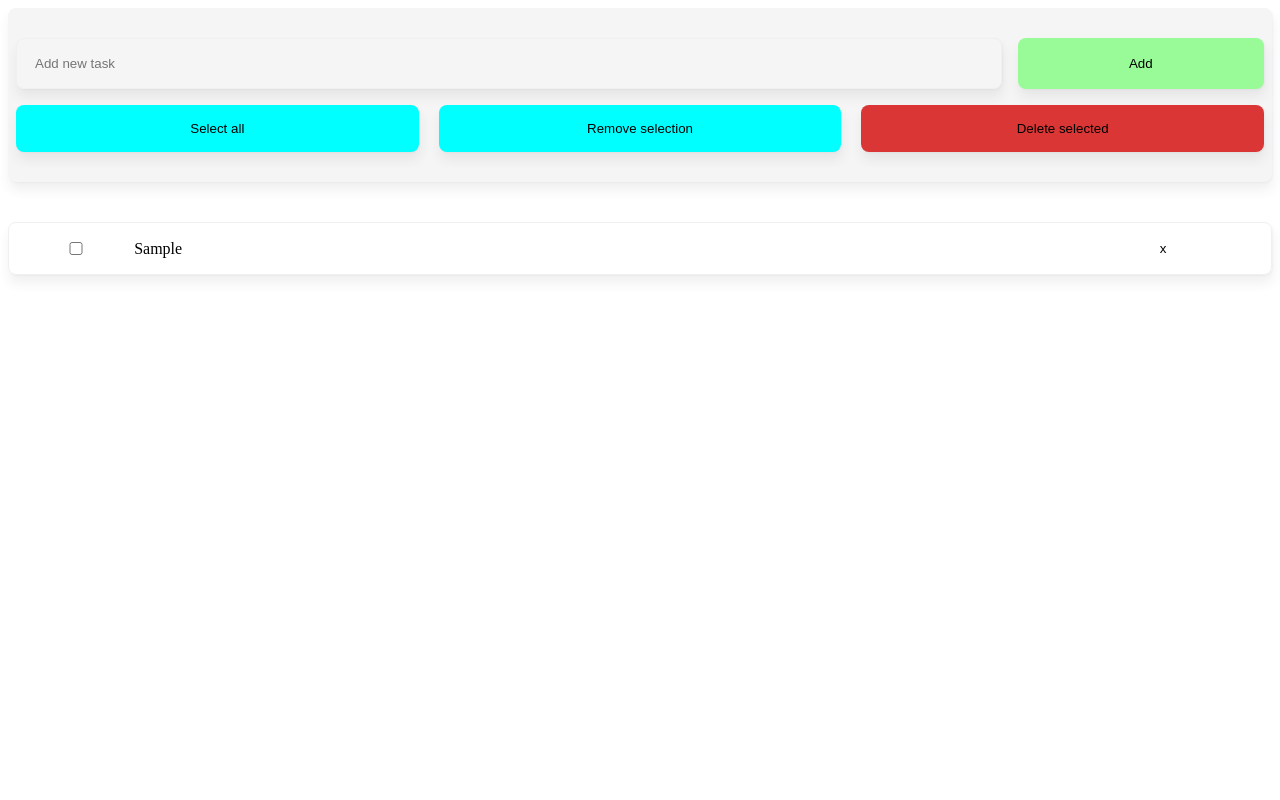
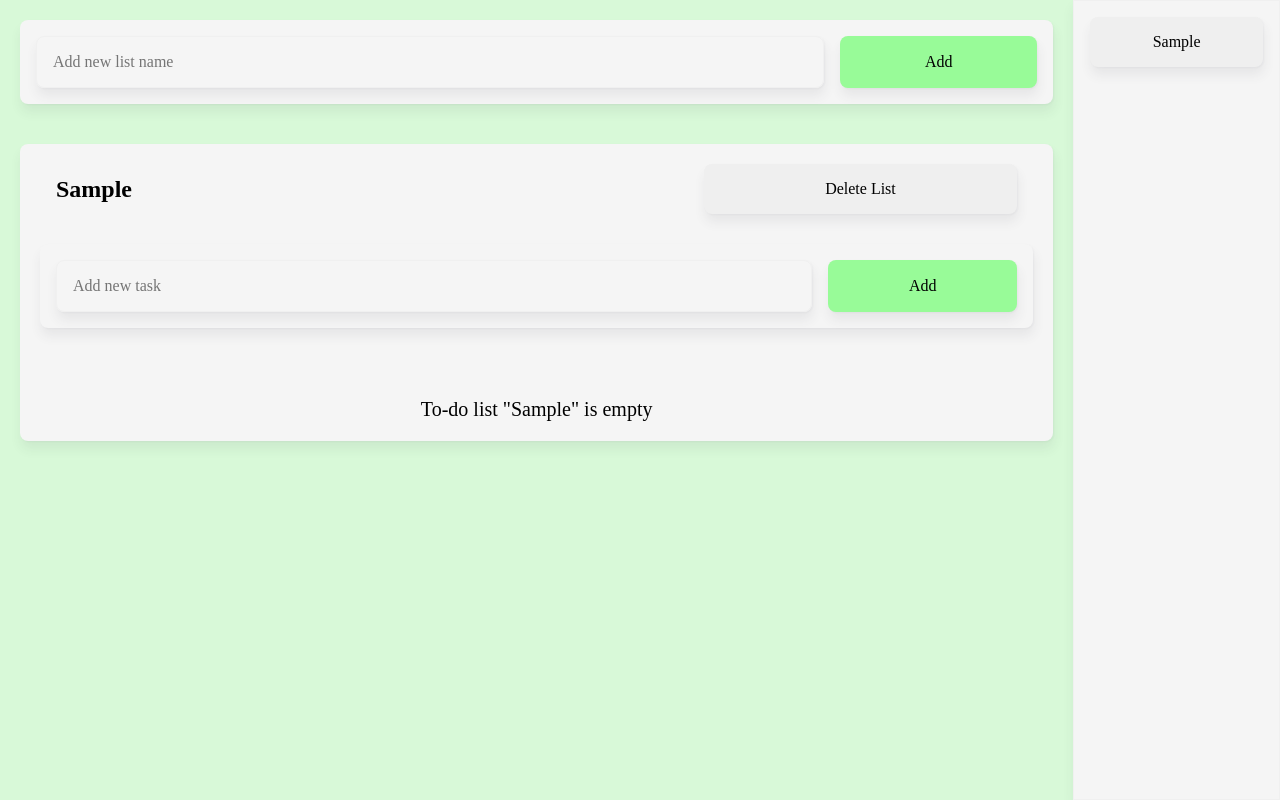
Before and after one commit to stupinaki/to-do-list, a Vue app: page / in a window 1280 px wide. Both pictures are taken after typing "Sample" into the empty fields and a click on the button "Add". Built offline with nearby package versions, Linux system fonts and the light colour scheme.

Commit message:
add style reset add ButtonUI add Sidebar for desktop

```diff
--- a/index.html
+++ b/index.html
@@ -3,7 +3,8 @@
 <head>
     <meta charset="UTF-8">
     <meta name="viewport" content="width=device-width, initial-scale=1.0">
-    <title>Vite App</title>
+    <link rel="stylesheet" href="src/reset.css">
+    <title>To-do list</title>
 </head>
 <body>
 <div id="app"></div>
--- a/package.json
+++ b/package.json
@@ -11,6 +11,7 @@
     "deploy": "gh-pages -d dist"
   },
   "dependencies": {
+    "uuid": "^9.0.0",
     "vue": "^3.3.2"
   },
   "devDependencies": {
--- a/src/App.vue
+++ b/src/App.vue
@@ -1,113 +1,76 @@
 <template>
   <div class="app">
-    <div class="form-btns-wrapper">
-      <InputComponent @input-change="addNewTask"/>
+    <div class="app-main-block">
+      <InputComponent
+          placeholder="Add new list name"
+          @input-change="addNewListName"
+          class="input-component-wrapper"
+      />
+      <template v-for="block in list" :key="list.id">
+        <ToDoBlock
+            :header="block.header"
+            :todo-block-id="block.id"
+            :data="block.data"
+            @to-do-block-change="addNewToDoIntoList"
+            @delete-to-do-block="onDeleteToDoBlock"
+        />
 
-      <div v-if="tasks.length" class="select-delete-btns">
-        <button @click="selectAll" class="select-all-btn">
-          Select all
-        </button>
-        <button @click="removeSelectAll" class="select-all-btn">
-          Remove selection
-        </button>
-        <button @click="onDelete" class="delete-selected-btn">
-          Delete selected
-        </button>
-      </div>
-    </div>
-
-    <div class="to-do-list">
-      <div v-if="!tasks.length" class="empty-list"> Your to-do list is empty </div>
-
-      <template v-for="task in tasks" :key="task.id" >
-        <ToDoBlock
-            :id="task.id"
-            :text="task.text"
-            :is-selected="task.isSelected"
-            @delete-task="onDeleteTask"
-            @checkbox-change="onCheckboxChange"
-        />
       </template>
     </div>
 
+    <SideBar :list="sidebarList"/>
+
   </div>
-
 </template>
 
 <script>
+import {v4} from "uuid";
+import InputComponent from "./components/InputComponent.vue";
 import ToDoBlock from "./components/ToDoBlock.vue";
-import InputComponent from "./components/InputComponent.vue";
+import SideBar from "./components/SideBar.vue";
 
 export default {
   name: "app",
   components: {
+    InputComponent,
     ToDoBlock,
-    InputComponent
-  },
-  beforeMount() {
-    this.$data.tasks = JSON.parse(localStorage.getItem("myCoolToDoList")) || [];
+    SideBar
   },
   data() {
     return {
-      tasks: [],
-      isAllSelected: false,
+      list: []
     }
   },
+  beforeMount() {
+    this.$data.list = JSON.parse(localStorage.getItem("myCoolToDoList")) || [];
+  },
   methods: {
-    onDeleteTask(id) {
-      this.$data.tasks = this.$data.tasks.filter(t => t.id !== id);
-      this.changeLocalStorage();
-    },
-    addNewTask(value) {
-      const isExist = !!this.$data.tasks.find(t => t.text === value);
-      if(isExist) {
-        return;
-      }
-      const newTask = {
-        id: value,
-        text: value,
-        isSelected: false,
-      }
-      this.$data.tasks.push(newTask);
-      this.changeLocalStorage();
-    },
-    onCheckboxChange(task) {
-      this.$data.tasks = this.$data.tasks.map(t => {
-        if(t.id === task.id) {
-          return {
-            ...t,
-            isSelected: !t.isSelected,
-          }
-        }
-        return t;
-      });
-      this.changeLocalStorage();
-    },
-    selectAll() {
-      this.$data.tasks = this.$data.tasks.map(t => {
-        return {
-          ...t,
-          isSelected: true
-        }
-      })
-      this.$data.isAllSelected = true;
-      this.changeLocalStorage();
-    },
-    removeSelectAll() {
-      this.$data.tasks = this.$data.tasks.map(t => {
-        return {
-          ...t,
-          isSelected: false
-        }
+    addNewListName(value) {
+      //todo проверять есть ли такой список уже?
+      this.$data.list.push({
+        id: v4(),
+        header: value,
+        data: []
       })
       this.changeLocalStorage();
     },
-    onDelete() {
-      this.$data.tasks = this.$data.tasks.filter(t => !t.isSelected);
+    addNewToDoIntoList(modifiedList) {
+      this.$data.list = this.$data.list.map(l => l.id === modifiedList.id ? modifiedList : l);
       this.changeLocalStorage();
     },
     changeLocalStorage() {
-      localStorage.setItem("myCoolToDoList", JSON.stringify(this.$data.tasks));
+      localStorage.setItem("myCoolToDoList", JSON.stringify(this.$data.list));
+    },
+    onDeleteToDoBlock(deleteId) {
+      this.$data.list = this.$data.list.filter(l => l.id !== deleteId);
+      this.changeLocalStorage();
+    }
+  },
+  computed: {
+    sidebarList() {
+      return this.$data.list.map(l => {
+        return { id: l.id, header: l.header }
+      })
     }
   }
 }
@@ -116,60 +79,26 @@ export default {
 <style scoped>
 .app {
   position: relative;
+  display: grid;
+  grid-template-columns: 10fr 2fr;
+  gap: 20px;
+  min-height: 100vh;
+  background-color: #8CEE8C57;
+  padding-left: 20px;
 }
-.to-do-list {
+.app-main-block {
   display: flex;
   flex-direction: column;
-  gap: 8px;
+  gap: 40px;
+  padding-bottom: 20px;
 }
-.form-btns-wrapper{
-  position: sticky;
-  top: 0;
-  left: 0;
-  right: 0;
-  display: flex;
-  flex-direction: column;
-  gap: 16px;
-  padding: 30px 8px;
-  margin-bottom: 40px;
+.input-component-wrapper {
+  padding: 16px;
   background: #f5f5f5;
   box-shadow: 1px 8px 12px #3a3c4c14, 1px 1px 2px #3a3c4c0a;
   border-radius: 8px;
-}
-.select-delete-btns {
-  display: grid;
-  grid-template-columns: 1fr 1fr 1fr;
-  gap: 20px;
+  margin-top: 20px;
 }
 
-.select-delete-btns > * {
-  padding: 16px;
-  border: none;
-  border-radius: 8px;
-  box-shadow: 1px 8px 12px #3a3c4c14, 1px 1px 2px #3a3c4c0a;
-  cursor: pointer;
-}
-
-.select-all-btn {
-  background-color: aqua;
-}
-
-.select-all-btn:hover {
-  background-color: #04b1b1;
-}
-
-.delete-selected-btn {
-  background-color: #db3636;
-}
-
-.delete-selected-btn:hover {
-  background-color: #952020;
-}
-
-.empty-list {
-  font-size: 20px;
-  text-align: center;
-  margin-top: 40px;
-}
 
 </style>
--- /dev/null
+++ b/src/components/ButtonUI.vue
@@ -0,0 +1,72 @@
+<template>
+  <button
+      :type="type"
+      :class="btnStyle"
+      @click="$emit('click')"
+  >
+    {{ text }}
+  </button>
+</template>
+
+<script>
+export default {
+  name: "ButtonUI",
+  emits: ["click"],
+  props: {
+    text: {
+      type: String,
+      required: true,
+    },
+    bgColor: {
+      type: String,
+      required: false,
+      default: "grey-green",
+      validator(bgColor) {
+        return ["green", "blue", "red", "grey-red", "grey-green"].includes(bgColor);
+      }
+    },
+    type: {
+      type: String,
+      required: true
+    }
+  },
+  computed: {
+    btnStyle() {
+      const { bgColor } = this.$props;
+      return "default-btn-style" + ` btn-${bgColor}`;
+    }
+  }
+}
+</script>
+
+<style scoped>
+.default-btn-style {
+  padding: 16px;
+  border: none;
+  border-radius: 8px;
+  box-shadow: 1px 8px 12px #3a3c4c14, 1px 1px 2px #3a3c4c0a;
+  cursor: pointer;
+  width: 100%;
+}
+.btn-green {
+  background-color: palegreen;
+}
+.btn-green:hover,
+.btn-gray-green:hover {
+  background-color: #64ef64;
+}
+.btn-blue {
+  background-color: aqua;
+}
+.btn-blue:hover {
+  background-color: #0be7e7;
+}
+.btn-red {
+  background-color: #db3636;
+}
+.btn-red:hover,
+.btn-gray-red:hover {
+  background-color: #d02d2d;
+}
+
+</style>
--- a/src/components/InputComponent.vue
+++ b/src/components/InputComponent.vue
@@ -5,7 +5,7 @@
           v-model.trim="inputValue"
           type="text"
           class="form-add-input"
-          placeholder="Add new task"
+          :placeholder="placeholder"
           @focus="onFocus"
       >
       <button
@@ -18,28 +18,42 @@
       </button>
     </div>
 
-    <button type="submit" class="form-add-btn">
-      Add
-    </button>
+    <ButtonUI
+        type="submit"
+        text="Add"
+        bg-color="green"
+    />
   </form>
 
 
 </template>
 
 <script>
+import ButtonUI from "./ButtonUI.vue";
+
 export default {
   name: "InputComponent",
   emits: ["inputChange"],
+  components: {
+    ButtonUI
+  },
   data() {
     return {
       inputValue: "",
       isOnFocus: false,
     }
   },
+  props: {
+    placeholder: {
+      type: String,
+      required: false,
+      default: "Add new task"
+    }
+  },
   methods: {
     onSubmit() {
-      const { inputValue } = this.$data;
-      if(inputValue) {
+      const {inputValue} = this.$data;
+      if (inputValue) {
         this.$emit("inputChange", inputValue);
         this.$data.inputValue = "";
       }
@@ -57,6 +71,7 @@ export default {
   grid-template-columns: 4fr 1fr;
   gap: 16px;
 }
+
 .form-input-wrapper {
   display: flex;
   align-items: center;
@@ -67,34 +82,27 @@ export default {
   border-radius: 8px;
   box-shadow: 1px 8px 12px #3a3c4c14, 1px 1px 2px #3a3c4c0a;
 }
+
 .form-add-input {
   height: 100%;
   width: 100%;
   border: none;
   background-color: transparent;
 }
+
 .form-add-input:focus-visible {
   outline: none;
   border: none;
   box-shadow: none;
 }
-.form-add-btn {
-  padding: 16px;
-  border: none;
-  border-radius: 8px;
-  background-color: palegreen;
-  box-shadow: 1px 8px 12px #3a3c4c14, 1px 1px 2px #3a3c4c0a;
-  cursor: pointer;
-}
-.form-add-btn:hover {
-  background-color: #64ef64;
-}
+
 .form-delete-btn {
   border: none;
   background-color: transparent;
   cursor: pointer;
   max-width: max-content;
 }
+
 .form-delete-btn:hover {
   transform: scale(2);
 }
--- /dev/null
+++ b/src/components/SideBar.vue
@@ -0,0 +1,39 @@
+<template>
+  <div class="side-bar-wrapper">
+    <template v-for="task in list" :key="task.name">
+      <ButtonUI bg-color="gray-green" type="button" :text="task.header"/>
+    </template>
+  </div>
+</template>
+
+<script>
+import ButtonUI from "./ButtonUI.vue";
+
+export default {
+  name: "SideBar",
+  components: {
+    ButtonUI
+  },
+  props: {
+    list: {
+      type: Array,
+      required: true
+    }
+  },
+}
+</script>
+
+<style scoped>
+.side-bar-wrapper {
+  display: flex;
+  flex-direction: column;
+  gap: 20px;
+  align-items: start;
+  width: 100%;
+  padding: 16px;
+  background: #f5f5f5;
+  border: 1px solid #f0f0f0;
+  box-shadow: 1px 8px 12px #3a3c4c14, 1px 1px 2px #3a3c4c0a;
+}
+
+</style>
--- a/src/components/ToDoBlock.vue
+++ b/src/components/ToDoBlock.vue
@@ -1,72 +1,185 @@
 <template>
-  <div class="to-do-block-wrapper">
-    <input
-        type="checkbox"
-        :checked="isSelected"
-        class="to-do-checkbox"
-        @change="onChange"
-    >
-    <div> {{ text }} </div>
-    <button
-        @click="onClick"
-        class="to-do-block-btn"
-    >
-      x
-    </button>
+  <div class="to-do-block">
+    <div class="to-do-block-header">
+      <h2> {{ header }} </h2>
+      <ButtonUI bg-color="gray-red" type="button" text="Delete List" @click="deleteToDoBlock"/>
+    </div>
+    <div class="form-btns-wrapper">
+      <InputComponent @input-change="addNewTask"/>
+
+      <div v-if="tasks.length" class="select-delete-btns">
+        <ButtonUI bg-color="blue" type="button" text="Select all" @click="selectAll"/>
+        <ButtonUI bg-color="blue" type="button" text="Remove selection" @click="removeSelectAll" />
+        <ButtonUI bg-color="red" type="button" text="Delete selected" @click="onDelete" />
+      </div>
+    </div>
+
+    <div class="to-do-list">
+      <div v-if="!tasks.length" class="empty-list"> {{ `To-do list "${header}" is empty` }} </div>
+      <template v-for="task in tasks" :key="task.id" >
+        <ToDoRow
+            :id="task.id"
+            :text="task.text"
+            :is-selected="task.isSelected"
+            @delete-task="onDeleteTask"
+            @checkbox-change="onCheckboxChange"
+        />
+      </template>
+    </div>
+
   </div>
 </template>
 
 <script>
+import ToDoRow from "./ToDoRow.vue";
+import ButtonUI from "./ButtonUI.vue";
+import InputComponent from "./InputComponent.vue";
+
 export default {
-  name: "ToDoBlock",
-  emits: ["deleteTask", "checkboxChange"],
+  name: "ToDo",
+  emits: ["toDoBlockChange", "deleteToDoBlock"],
+  components: {
+    ToDoRow,
+    ButtonUI,
+    InputComponent
+  },
+  beforeMount() {
+    this.$data.tasks = this.$props.data;
+  },
+  data() {
+    return {
+      tasks: [],
+      isAllSelected: false,
+    }
+  },
   props: {
-    text: {
+    todoBlockId: {
+      type: String,
+      required: true,
+    },
+    header: {
       type: String,
       required: true
     },
-    id: {
-      type: String,
-      required: true
-    },
-    isSelected: {
-      type: Boolean,
-      required: true
+    data: {
+      type: Array,
+      required: true,
     }
   },
   methods: {
-    onClick () {
-      this.$emit("deleteTask", this.$props.id);
+    onDeleteTask(id) {
+      this.$data.tasks = this.$data.tasks.filter(t => t.id !== id);
+      this.changeTodoBlock();
     },
-    onChange() {
-      const { id, text, isSelected } = this.$props;
-      this.$emit("checkboxChange", {id, text, isSelected});
+    addNewTask(value) {
+      const isExist = !!this.$data.tasks.find(t => t.text === value);
+      if(isExist) {
+        return;
+      }
+      const newTask = {
+        id: value,
+        text: value,
+        isSelected: false,
+      }
+      this.$data.tasks.push(newTask);
+      this.changeTodoBlock();
+    },
+    onCheckboxChange(task) {
+      this.$data.tasks = this.$data.tasks.map(t => {
+        if(t.id === task.id) {
+          return {
+            ...t,
+            isSelected: !t.isSelected,
+          }
+        }
+        return t;
+      });
+      this.changeTodoBlock();
+    },
+    selectAll() {
+      this.$data.tasks = this.$data.tasks.map(t => {
+        return {
+          ...t,
+          isSelected: true
+        }
+      })
+      this.$data.isAllSelected = true;
+      this.changeTodoBlock();
+    },
+    removeSelectAll() {
+      this.$data.tasks = this.$data.tasks.map(t => {
+        return {
+          ...t,
+          isSelected: false
+        }
+      })
+      this.changeTodoBlock();
+    },
+    onDelete() {
+      this.$data.tasks = this.$data.tasks.filter(t => !t.isSelected);
+      this.changeTodoBlock();
+    },
+    changeTodoBlock() {
+      const { todoBlockId, header } = this.$props;
+      this.$emit("toDoBlockChange", {
+        id: todoBlockId,
+        header: header,
+        data: this.$data.tasks,
+      })
+    },
+    deleteToDoBlock() {
+      this.$emit("deleteToDoBlock", this.$props.todoBlockId);
     }
   }
 }
 </script>
 
 <style scoped>
-.to-do-block-wrapper {
-  display: grid;
-  grid-template-columns: 1fr 10fr 1fr;
-  gap: 8px;
-  align-items: center;
-  padding: 16px;
-  border: 1px solid #f0f0f0;
+.to-do-block {
+  position: relative;
+  display: flex;
+  flex-direction: column;
+  gap: 30px;
+  padding: 20px;
+  background: #f5f5f5;
   border-radius: 8px;
   box-shadow: 1px 8px 12px #3a3c4c14, 1px 1px 2px #3a3c4c0a;
 }
-.to-do-block-btn {
-  border: none;
-  background-color: transparent;
-  cursor: pointer;
-  max-width: max-content;
+.to-do-list {
+  display: flex;
+  flex-direction: column;
+  gap: 8px;
 }
-.to-do-block-btn:hover {
-  transform: scale(2);
+.form-btns-wrapper{
+  position: sticky;
+  top: 0;
+  left: 0;
+  right: 0;
+  display: flex;
+  flex-direction: column;
+  gap: 16px;
+  padding: 16px;
+  background: #f5f5f5;
+  box-shadow: 1px 8px 12px #3a3c4c14, 1px 1px 2px #3a3c4c0a;
+  border-radius: 8px;
 }
-.to-do-checkbox {
-  cursor: pointer;
+.select-delete-btns {
+  display: grid;
+  grid-template-columns: 1fr 1fr 1fr;
+  gap: 20px;
 }
+.empty-list {
+  font-size: 20px;
+  text-align: center;
+  margin-top: 40px;
+}
+.to-do-block-header {
+  display: grid;
+  grid-template-columns: 2fr 1fr;
+  gap: 20px;
+  align-items: center;
+  justify-content: space-between;
+  padding: 0 16px;
+}
+
 </style>
--- /dev/null
+++ b/src/components/ToDoRow.vue
@@ -0,0 +1,72 @@
+<template>
+  <div class="to-do-row-wrapper">
+    <input
+        type="checkbox"
+        :checked="isSelected"
+        class="to-do-checkbox"
+        @change="onChange"
+    >
+    <div> {{ text }} </div>
+    <button
+        @click="onClick"
+        class="to-do-row-btn"
+    >
+      x
+    </button>
+  </div>
+</template>
+
+<script>
+export default {
+  name: "ToDoBlock",
+  emits: ["deleteTask", "checkboxChange"],
+  props: {
+    text: {
+      type: String,
+      required: true
+    },
+    id: {
+      type: String,
+      required: true
+    },
+    isSelected: {
+      type: Boolean,
+      required: true
+    }
+  },
+  methods: {
+    onClick () {
+      this.$emit("deleteTask", this.$props.id);
+    },
+    onChange() {
+      const { id, text, isSelected } = this.$props;
+      this.$emit("checkboxChange", {id, text, isSelected});
+    }
+  }
+}
+</script>
+
+<style scoped>
+.to-do-row-wrapper {
+  display: grid;
+  grid-template-columns: 1fr 10fr 1fr;
+  gap: 8px;
+  align-items: center;
+  padding: 16px;
+  border: 1px solid #f0f0f0;
+  border-radius: 8px;
+  box-shadow: 1px 8px 12px #3a3c4c14, 1px 1px 2px #3a3c4c0a;
+}
+.to-do-row-btn {
+  border: none;
+  background-color: transparent;
+  cursor: pointer;
+  max-width: max-content;
+}
+.to-do-row-btn:hover {
+  transform: scale(2);
+}
+.to-do-checkbox {
+  cursor: pointer;
+}
+</style>
--- /dev/null
+++ b/src/reset.css
@@ -0,0 +1,82 @@
+*,
+::before,
+::after {
+    box-sizing: border-box;
+    padding: 0;
+    margin: 0;
+}
+
+body {
+    padding: 0;
+    margin: 0;
+}
+
+html,
+body {
+    height: 100%;
+    min-height: 100%;
+}
+
+html,
+body,
+article,
+aside,
+details,
+figcaption,
+figure,
+footer,
+header,
+hgroup,
+main,
+menu,
+nav,
+section,
+summary {
+    display: block;
+}
+
+h1,
+h2,
+h3,
+h4,
+h5,
+h6 {
+    padding: 0;
+    margin: 0;
+}
+
+a {
+    text-decoration: none;
+    cursor: pointer;
+}
+
+img {
+    border: 0;
+}
+
+ul,
+li {
+    list-style: none;
+    border: 0;
+    outline: 0;
+}
+
+svg:not(:root) {
+    overflow: hidden;
+}
+
+button,
+form,
+input,
+optgroup,
+select,
+textarea {
+    font: inherit;
+    color: inherit;
+    outline: 0;
+}
+
+table {
+    border-spacing: 0;
+    border-collapse: collapse;
+}
```
Also changed, not shown: 1 other file (tests, documents, lock files or other folders). Lines whose indentation alone changed are shown as unchanged.
